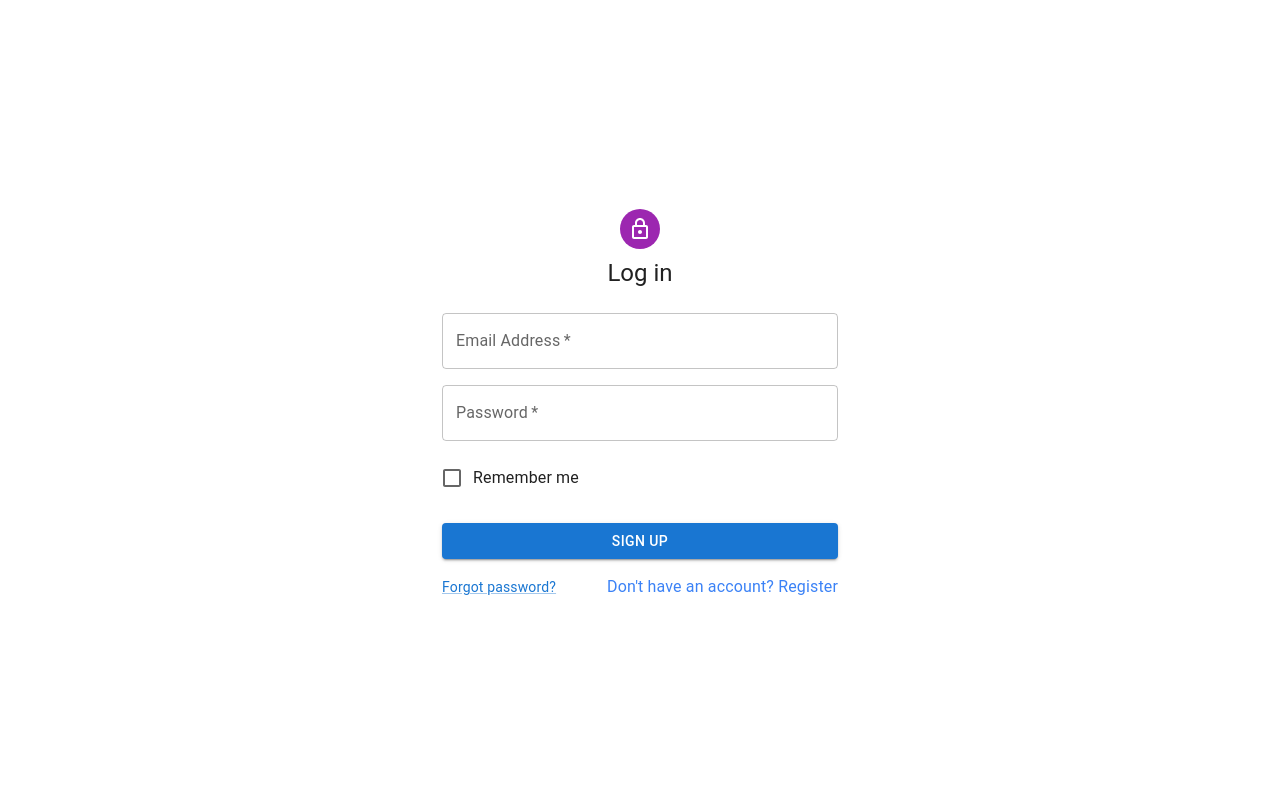
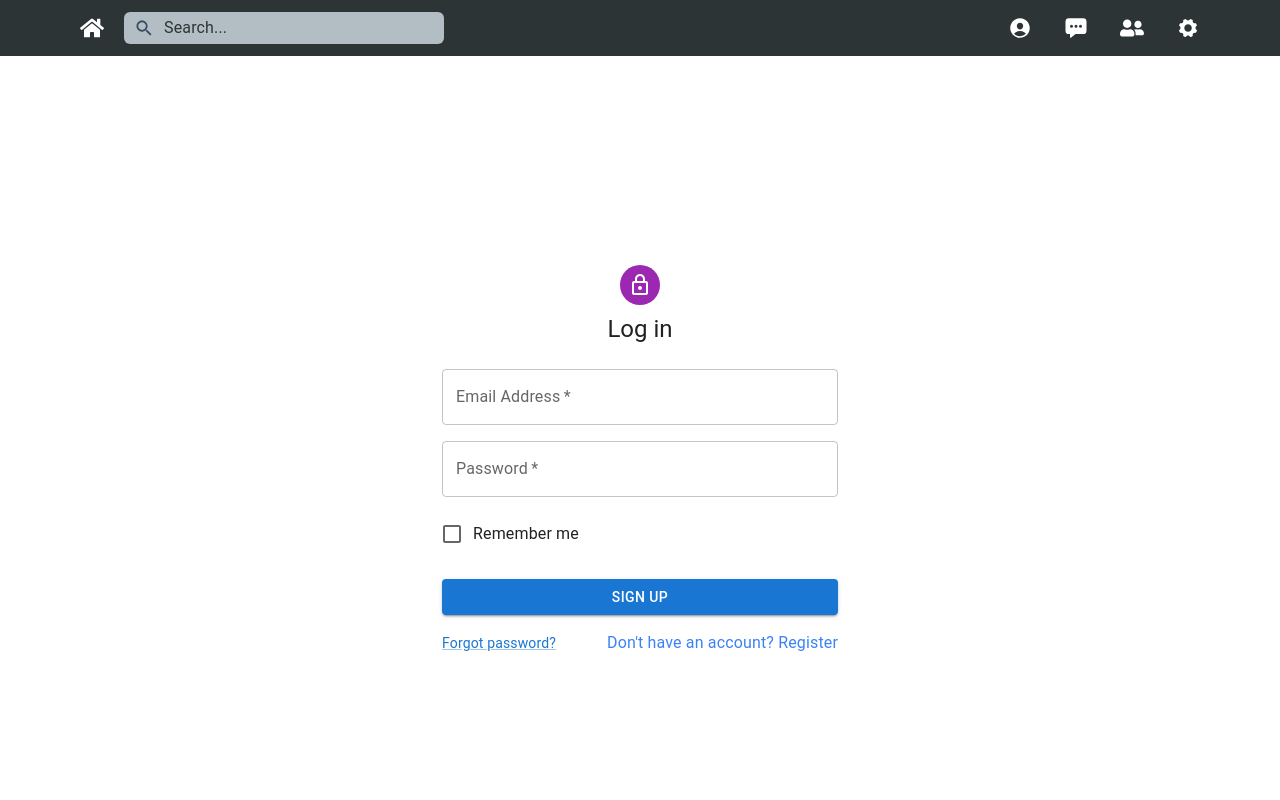
Before and after one commit to apekul/SocialApp, a React (Create React App) app: page /auth in a window 1280 px wide. Shown: the top 800 px of the page. Built offline with nearby package versions, Linux system fonts and the light colour scheme.

Commit message:
add navbar component and style, move footer and navbar components to the App component so they will always appear on the screen

```diff
--- a/src/App.js
+++ b/src/App.js
@@ -1,18 +1,21 @@
 import { BrowserRouter, Route, Routes, Navigate } from "react-router-dom";
 import HomePage from "./Components/HomePage";
 import Auth from "./Components/Auth/Auth";
+import Navbar from "./Components/Navbar";
+import Footer from "./Components/Footer";
 
 function App() {
   return (
     <BrowserRouter>
       <div className="App">
+        <Navbar />
         <Routes>
           <Route path="/" element={<HomePage />} />
           <Route path="/auth/" element={<Auth />} />
-
           {/* Wildcard route for handling non-existing routes */}
           <Route path="*" element={<Navigate to="/" replace />} />
         </Routes>
+        <Footer />
       </div>
     </BrowserRouter>
   );
--- a/src/Components/HomePage.js
+++ b/src/Components/HomePage.js
@@ -1,8 +1,7 @@
 import React, { useState, useEffect } from "react";
 import { useNavigate } from "react-router-dom";
 import { getNewAccessToken } from "../utils/refreshToken";
-import Footer from "./Footer";
-import Navbar from "./Navbar";
+
 const HomePage = () => {
   const [responseData, setResponseData] = useState(null);
   const navigate = useNavigate();
@@ -60,16 +59,8 @@ const HomePage = () => {
   }, [navigate]);
 
   return (
-    <div className="flex flex-col">
-      <div className="flex-1">
-        <Navbar />
-        {/* User Panel */}
-        <div className="min-h-screen w-full">
-          {responseData && <div>Response data: {responseData}</div>}
-        </div>
-        {/* Home board with photos/comments/posts */}
-      </div>
-      <Footer />
+    <div className="rwd-padding min-h-screen">
+      {responseData && <div>Response data: {responseData}</div>}
     </div>
   );
 };
--- a/src/Components/Navbar.js
+++ b/src/Components/Navbar.js
@@ -1,7 +1,51 @@
 import React from "react";
+import { IoMdSearch, IoIosSettings } from "react-icons/io";
+import { FaHome, FaUserFriends } from "react-icons/fa";
+import { IoChatboxEllipses, IoPersonCircle } from "react-icons/io5";
 
 const Navbar = () => {
-  return <div>Navbar</div>;
+  return (
+    <nav
+      id="navbar"
+      className="rwd-padding bg-[#2d3436] min-h-[3rem] flex flex-col-reverse sm:flex-row gap-5 py-3 items-center justify-between text-white"
+    >
+      <div className="flex items-center">
+        <FaHome
+          className="text-2xl hover:scale-[1.2] transition-all duration-150 cursor-pointer hidden sm:block"
+          onClick={() => console.log("navigate homepage")}
+        />
+        <div className="relative text-[#34495e] sm:mx-5">
+          <input
+            placeholder="Search..."
+            className="py-1 w-full sm:w-[20rem] pl-10 rounded-md focus:outline-blue-500 focus:bg-[#dfe6e9] placeholder-[#2d3436] bg-[#b2bec3]"
+          />
+          <IoMdSearch className="absolute top-1.5 left-2.5 " size={20} />
+        </div>
+      </div>
+      <div className="flex gap-5 sm:gap-8 text-2xl ">
+        <FaHome
+          className="hover:scale-[1.2] transition-all duration-150 cursor-pointer block sm:hidden"
+          onClick={() => console.log("navigate homepage")}
+        />
+        <IoPersonCircle
+          className="hover:scale-[1.2] transition-all duration-150 cursor-pointer"
+          onClick={() => console.log("navigate user profile")}
+        />
+        <IoChatboxEllipses
+          className="hover:scale-[1.2] transition-all duration-150 cursor-pointer"
+          onClick={() => console.log("open chat box")}
+        />
+        <FaUserFriends
+          className="hover:scale-[1.2] transition-all duration-150 cursor-pointer"
+          onClick={() => console.log("open friends list")}
+        />
+        <IoIosSettings
+          className="hover:scale-[1.2] transition-all duration-150 cursor-pointer"
+          onClick={() => console.log("open settings box")}
+        />
+      </div>
+    </nav>
+  );
 };
 
 export default Navbar;
```
